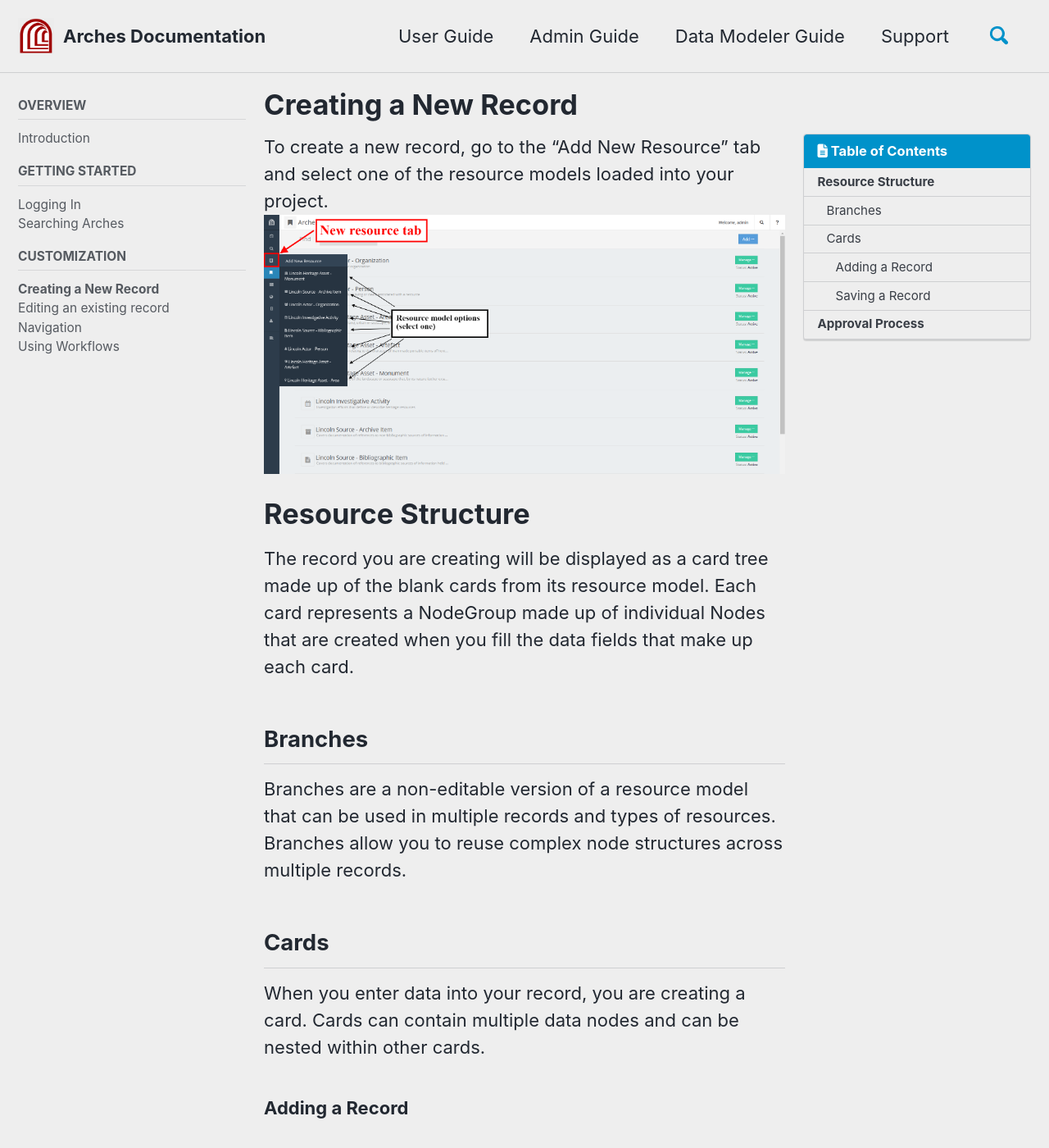
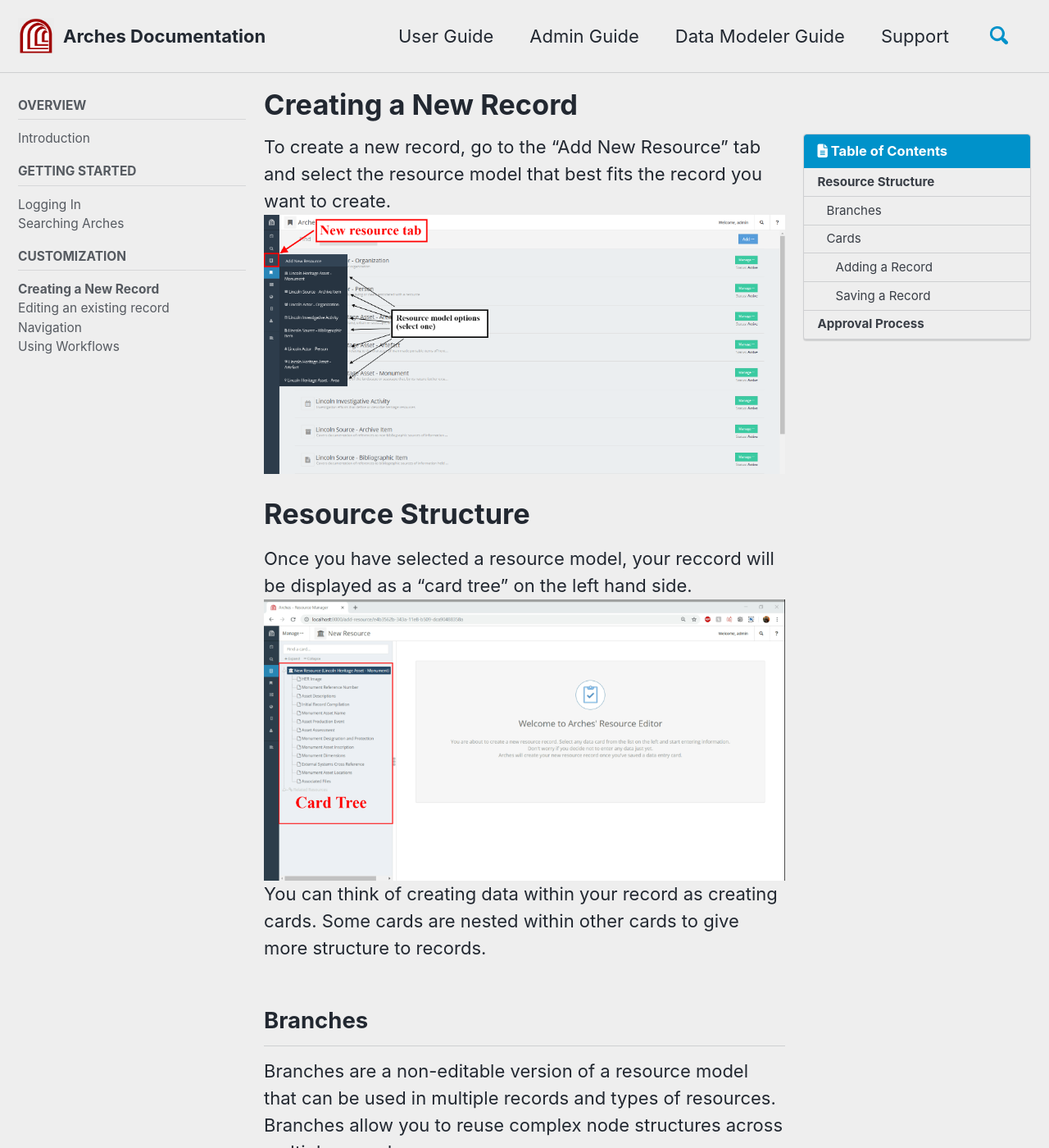
Before and after one commit to fargeo/archesguides, a Jekyll site: the page built from _pages/new-record.md, in a window 1280 px wide and 1400 px high. Shown: the whole window at 82% size. Built offline with Jekyll 4.4.1, drawn with Linux system fonts in a browser that asks for light colours; cached includes are drawn as plain includes; nearby versions of some CDN libraries; some of the changed text lies outside the part shown.

Commit message:
filling user guide
start of new/existing record text and better+new gifs/images

```diff
--- a/_pages/new-record.md
+++ b/_pages/new-record.md
@@ -14,14 +14,16 @@
     values:
       author_profile: false
 ---
-To create a new record, go to the "Add New Resource" tab and select one of the resource models loaded into your project.
+To create a new record, go to the "Add New Resource" tab and select the resource model that best fits the record you want to create.
 ![Create Record]({{site.url}}/assets/images/resourceCreate.png)
 # Resource Structure
-The record you are creating will be displayed as a card tree made up of the blank cards from its resource model. Each card represents a NodeGroup made up of individual Nodes that are created when you fill the data fields that make up each card.
+Once you have selected a resource model, your reccord will be displayed as a "card tree" on the left hand side.
+![Card Tree]({{site.url}}/assets/images/cardsTree.png)
+You can think of creating data within your record as creating cards. Some cards are nested within other cards to give more structure to records.
 ## Branches
 Branches are a non-editable version of a resource model that can be used in multiple records and types of resources. Branches allow you to reuse complex node structures across multiple records.
 ## Cards
-When you enter data into your record, you are creating a card. Cards can contain multiple data nodes and can be nested within other cards.
+Each field that data can be entered into on a card is a node that can be set to a value depending on its datatype.
 ### Adding a Record
 ### Saving a Record
 
```
Also changed, not shown: _pages/existing-record.md (+3 -0 lines), _pages/searching.md (+4 -4 lines), assets/images/cardsTree.png (added), assets/images/recordEdit.png (added), 7 other files.
